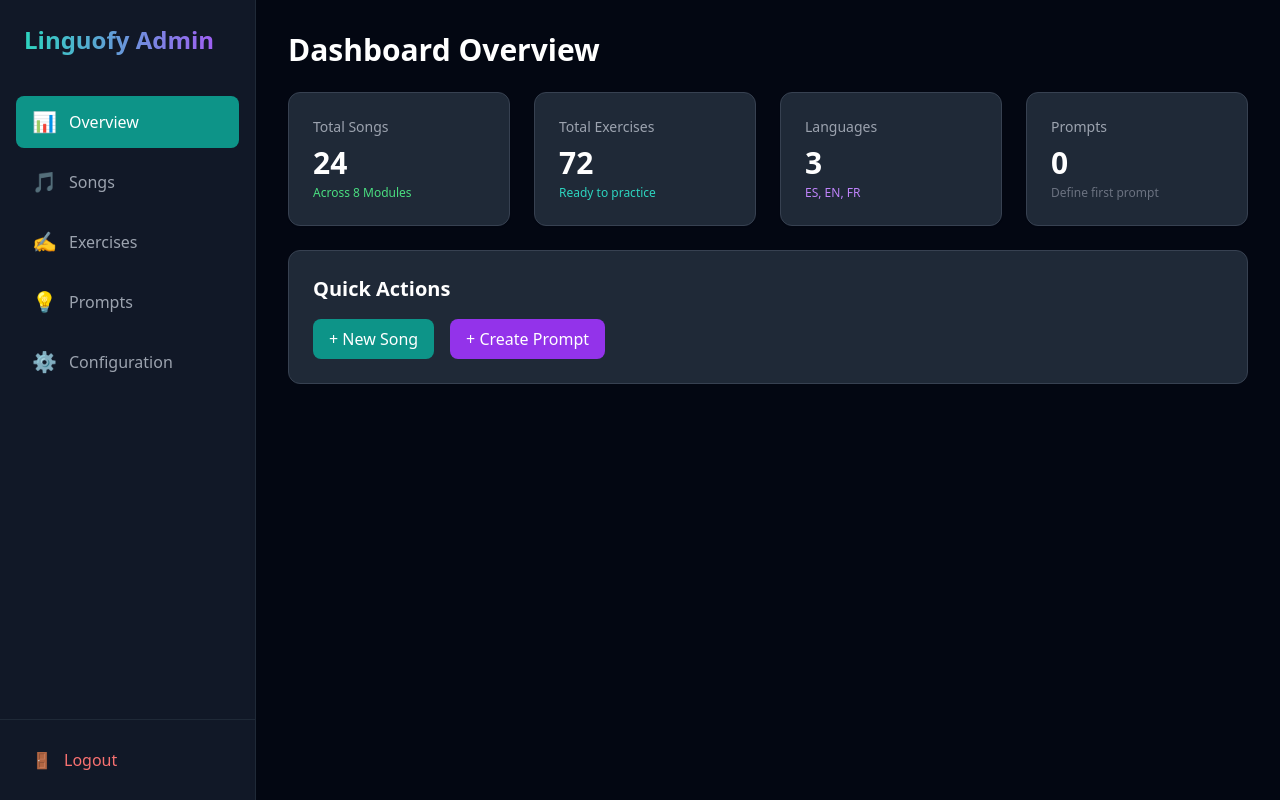
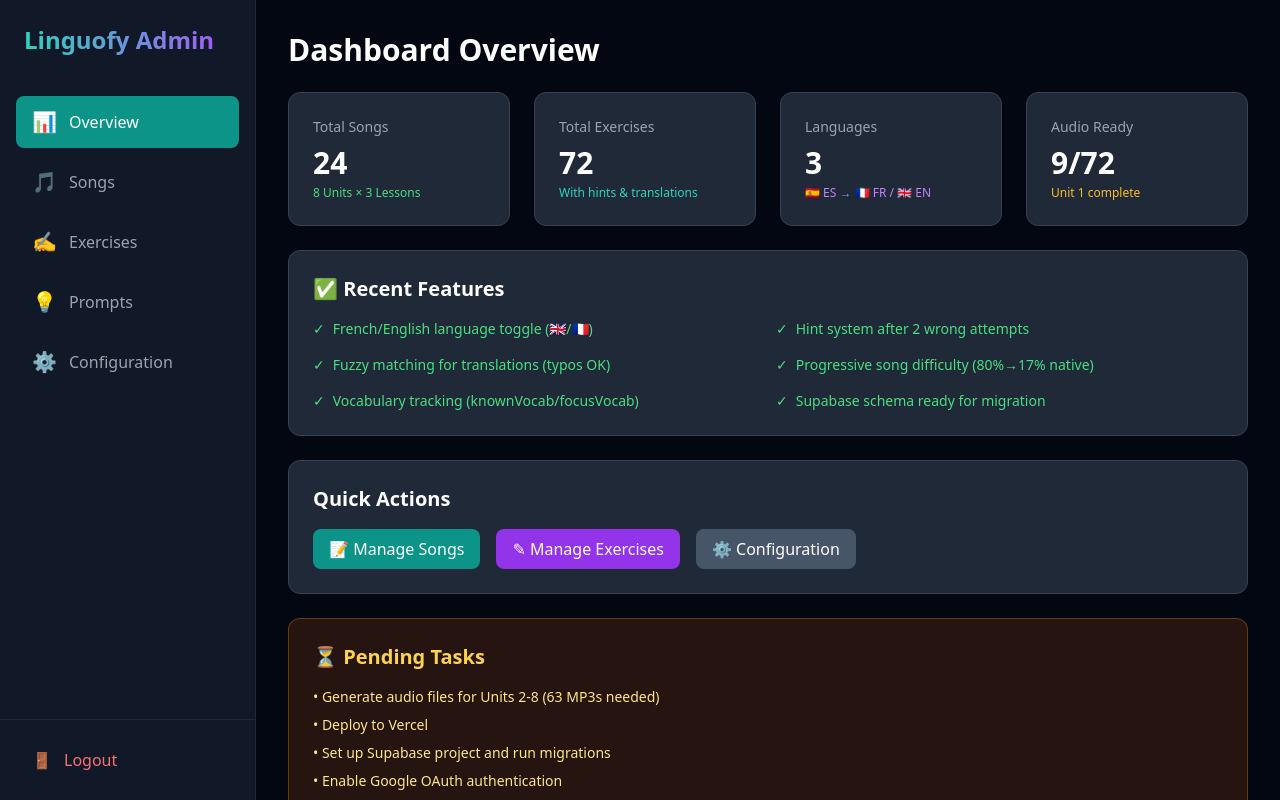
Before and after one commit to Spoyte/Linguofy, a React (Vite) app in the folder linguofy-app/: page /admin/dashboard in a window 1280 px wide. Built offline with nearby package versions, Linux system fonts and the light colour scheme; sample sign-in values are in the browser's storage.

Commit message:
docs: update all documentation and admin dashboard
- AdminDashboard: Added recent features list and pending tasks
- PROJECT_ANALYSIS.md: Full architecture overview with i18n, hooks
- TASKS.md: Updated all phases to reflect completed work
- Marked i18n, hints, fuzzy matching as complete

```diff
--- a/linguofy-app/src/pages/admin/AdminDashboard.jsx
+++ b/linguofy-app/src/pages/admin/AdminDashboard.jsx
@@ -1,46 +1,94 @@
 import React from 'react';
+import { Link } from 'react-router-dom';
 
 const AdminDashboard = () => {
     return (
         <div className="space-y-6">
             <h1 className="text-3xl font-bold text-white">Dashboard Overview</h1>
 
+            {/* Stats Grid */}
             <div className="grid grid-cols-1 md:grid-cols-2 lg:grid-cols-4 gap-6">
                 <div className="bg-gray-800 p-6 rounded-xl border border-gray-700 shadow-sm">
                     <h3 className="text-gray-400 text-sm font-medium">Total Songs</h3>
                     <p className="text-3xl font-bold text-white mt-2">24</p>
-                    <span className="text-green-400 text-xs mt-1 block">Across 8 Modules</span>
+                    <span className="text-green-400 text-xs mt-1 block">8 Units × 3 Lessons</span>
                 </div>
 
                 <div className="bg-gray-800 p-6 rounded-xl border border-gray-700 shadow-sm">
                     <h3 className="text-gray-400 text-sm font-medium">Total Exercises</h3>
                     <p className="text-3xl font-bold text-white mt-2">72</p>
-                    <span className="text-teal-400 text-xs mt-1 block">Ready to practice</span>
+                    <span className="text-teal-400 text-xs mt-1 block">With hints & translations</span>
                 </div>
 
                 <div className="bg-gray-800 p-6 rounded-xl border border-gray-700 shadow-sm">
                     <h3 className="text-gray-400 text-sm font-medium">Languages</h3>
                     <p className="text-3xl font-bold text-white mt-2">3</p>
-                    <span className="text-purple-400 text-xs mt-1 block">ES, EN, FR</span>
+                    <span className="text-purple-400 text-xs mt-1 block">🇪🇸 ES → 🇫🇷 FR / 🇬🇧 EN</span>
                 </div>
 
                 <div className="bg-gray-800 p-6 rounded-xl border border-gray-700 shadow-sm">
-                    <h3 className="text-gray-400 text-sm font-medium">Prompts</h3>
-                    <p className="text-3xl font-bold text-white mt-2">0</p>
-                    <span className="text-gray-500 text-xs mt-1 block">Define first prompt</span>
+                    <h3 className="text-gray-400 text-sm font-medium">Audio Ready</h3>
+                    <p className="text-3xl font-bold text-white mt-2">9/72</p>
+                    <span className="text-amber-400 text-xs mt-1 block">Unit 1 complete</span>
                 </div>
             </div>
 
-            <div className="bg-gray-800 p-6 rounded-xl border border-gray-700 mt-8">
+            {/* Feature Status */}
+            <div className="bg-gray-800 p-6 rounded-xl border border-gray-700">
+                <h2 className="text-xl font-bold text-white mb-4">✅ Recent Features</h2>
+                <div className="grid grid-cols-1 md:grid-cols-2 gap-4 text-sm">
+                    <div className="flex items-center gap-2 text-green-400">
+                        <span>✓</span>
+                        <span>French/English language toggle (🇬🇧/🇫🇷)</span>
+                    </div>
+                    <div className="flex items-center gap-2 text-green-400">
+                        <span>✓</span>
+                        <span>Hint system after 2 wrong attempts</span>
+                    </div>
+                    <div className="flex items-center gap-2 text-green-400">
+                        <span>✓</span>
+                        <span>Fuzzy matching for translations (typos OK)</span>
+                    </div>
+                    <div className="flex items-center gap-2 text-green-400">
+                        <span>✓</span>
+                        <span>Progressive song difficulty (80%→17% native)</span>
+                    </div>
+                    <div className="flex items-center gap-2 text-green-400">
+                        <span>✓</span>
+                        <span>Vocabulary tracking (knownVocab/focusVocab)</span>
+                    </div>
+                    <div className="flex items-center gap-2 text-green-400">
+                        <span>✓</span>
+                        <span>Supabase schema ready for migration</span>
+                    </div>
+                </div>
+            </div>
+
+            {/* Quick Actions */}
+            <div className="bg-gray-800 p-6 rounded-xl border border-gray-700">
                 <h2 className="text-xl font-bold text-white mb-4">Quick Actions</h2>
-                <div className="flex gap-4">
-                    <button className="bg-teal-600 hover:bg-teal-700 text-white px-4 py-2 rounded-lg transition">
-                        + New Song
-                    </button>
-                    <button className="bg-purple-600 hover:bg-purple-700 text-white px-4 py-2 rounded-lg transition">
-                        + Create Prompt
-                    </button>
+                <div className="flex flex-wrap gap-4">
+                    <Link to="/admin/songs" className="bg-teal-600 hover:bg-teal-700 text-white px-4 py-2 rounded-lg transition">
+                        📝 Manage Songs
+                    </Link>
+                    <Link to="/admin/exercises" className="bg-purple-600 hover:bg-purple-700 text-white px-4 py-2 rounded-lg transition">
+                        ✎ Manage Exercises
+                    </Link>
+                    <Link to="/admin/config" className="bg-slate-600 hover:bg-slate-700 text-white px-4 py-2 rounded-lg transition">
+                        ⚙️ Configuration
+                    </Link>
                 </div>
+            </div>
+
+            {/* Pending Tasks */}
+            <div className="bg-amber-900/30 p-6 rounded-xl border border-amber-500/30">
+                <h2 className="text-xl font-bold text-amber-300 mb-4">⏳ Pending Tasks</h2>
+                <ul className="space-y-2 text-amber-200 text-sm">
+                    <li>• Generate audio files for Units 2-8 (63 MP3s needed)</li>
+                    <li>• Deploy to Vercel</li>
+                    <li>• Set up Supabase project and run migrations</li>
+                    <li>• Enable Google OAuth authentication</li>
+                </ul>
             </div>
         </div>
     );
```
Also changed, not shown: 2 other files (tests, documents, lock files or other folders).
